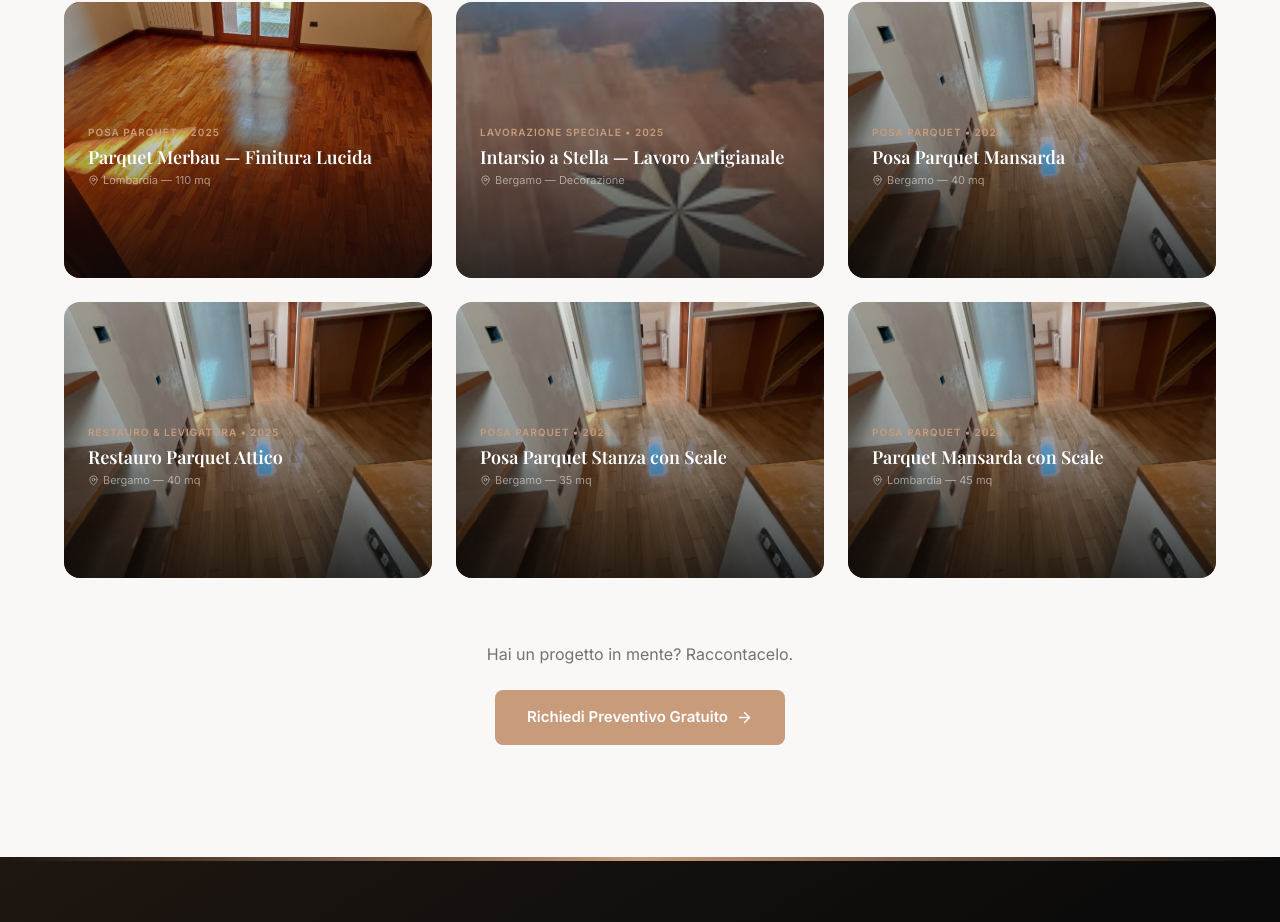
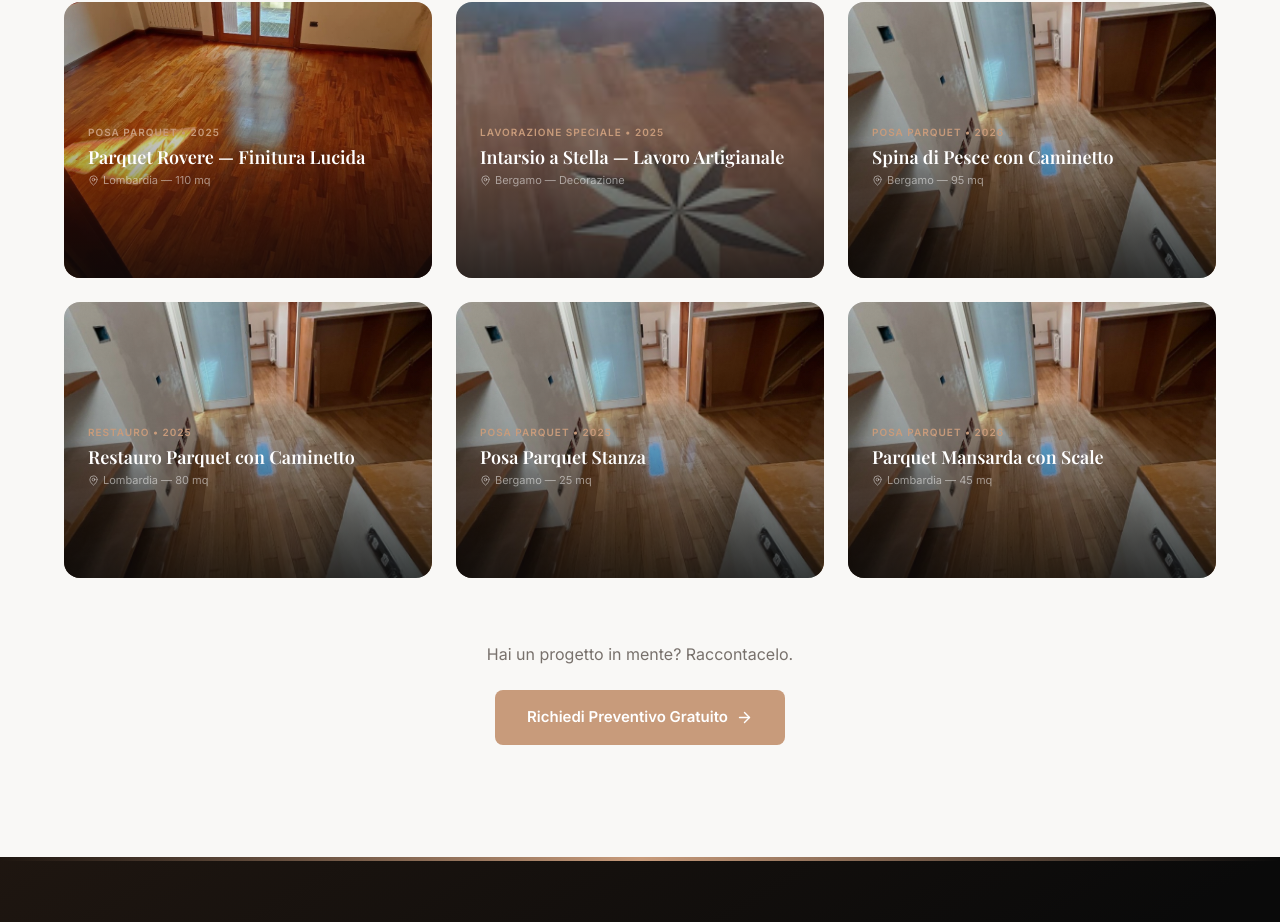
Before and after one commit to sitomohamed/arteparquet.pro, a Next.js app in the folder frontend/: page /portfolio in a window 1280 px wide. Shown: the part 899-1821 px from the top of the page. Built offline with nearby package versions, Linux system fonts and the light colour scheme.

Commit message:
Revert "Fix portfolio: correct titles and descriptions to match actual photos"
This reverts commit afae4f5dd59d73170c04a73b01b80b4822232f47.

```diff
--- a/frontend/src/app/portfolio/page.tsx
+++ b/frontend/src/app/portfolio/page.tsx
@@ -13,13 +13,13 @@ export const metadata: Metadata = {
 const PROJECTS = [
   { id: 1, title: 'Parquet a Spina di Pesce — Rovere', category: 'Posa Parquet', location: 'Bergamo', surface: '85 mq', material: 'Parquet massello rovere — posa a spina di pesce', year: '2026', image: '/portfolio/parquet-spina-pesce-01.jpg', large: true },
   { id: 2, title: 'Levigatura e Verniciatura', category: 'Restauro & Levigatura', location: 'Lombardia', surface: '60 mq', material: 'Levigatura e rifinitura parquet esistente', year: '2026', image: '/portfolio/levigatura-parquet-01.jpg', large: false },
-  { id: 3, title: 'Posa Parquet Camera da Letto', category: 'Posa Parquet', location: 'Bergamo', surface: '30 mq', material: 'Parquet prefinito rovere — posa dritta', year: '2026', image: '/portfolio/posa-parquet-camera-01.jpg', large: false },
-  { id: 4, title: 'Parquet Merbau — Finitura Lucida', category: 'Posa Parquet', location: 'Lombardia', surface: '110 mq', material: 'Parquet merbau con finitura lucida a olio — salone', year: '2025', image: '/portfolio/parquet-rovere-01.jpg', large: false },
+  { id: 3, title: 'Posa Parquet Camera da Letto', category: 'Posa Parquet', location: 'Bergamo', surface: '30 mq', material: 'Parquet prefinito rovere naturale', year: '2026', image: '/portfolio/posa-parquet-camera-01.jpg', large: false },
+  { id: 4, title: 'Parquet Rovere — Finitura Lucida', category: 'Posa Parquet', location: 'Lombardia', surface: '110 mq', material: 'Parquet rovere con finitura lucida a olio', year: '2025', image: '/portfolio/parquet-rovere-01.jpg', large: false },
   { id: 5, title: 'Intarsio a Stella — Lavoro Artigianale', category: 'Lavorazione Speciale', location: 'Bergamo', surface: 'Decorazione', material: 'Intarsio geometrico a stella su parquet massello', year: '2025', image: '/portfolio/intarsio-stella-01.jpg', large: false },
-  { id: 6, title: 'Posa Parquet Mansarda', category: 'Posa Parquet', location: 'Bergamo', surface: '40 mq', material: 'Posa e levigatura parquet rovere chiaro in mansarda', year: '2025', image: '/portfolio/spina-pesce-camino-01.jpg', large: true },
-  { id: 7, title: 'Restauro Parquet Attico', category: 'Restauro & Levigatura', location: 'Bergamo', surface: '40 mq', material: 'Levigatura e rifinitura parquet esistente in attico', year: '2025', image: '/portfolio/spina-pesce-camino-02.jpg', large: false },
-  { id: 8, title: 'Posa Parquet Stanza con Scale', category: 'Posa Parquet', location: 'Bergamo', surface: '35 mq', material: 'Parquet rovere chiaro con scala a vista', year: '2024', image: '/portfolio/posa-parquet-camera-02.jpg', large: false },
-  { id: 9, title: 'Parquet Mansarda con Scale', category: 'Posa Parquet', location: 'Lombardia', surface: '45 mq', material: 'Parquet prefinito rovere chiaro — mansarda con scala', year: '2024', image: '/portfolio/parquet-mansarda-01.jpg', large: false },
+  { id: 6, title: 'Spina di Pesce con Caminetto', category: 'Posa Parquet', location: 'Bergamo', surface: '95 mq', material: 'Parquet rovere — spina di pesce classica', year: '2026', image: '/portfolio/spina-pesce-camino-01.jpg', large: true },
+  { id: 7, title: 'Restauro Parquet con Caminetto', category: 'Restauro', location: 'Lombardia', surface: '80 mq', material: 'Restauro e riposa parquet storico a spina di pesce', year: '2025', image: '/portfolio/spina-pesce-camino-02.jpg', large: false },
+  { id: 8, title: 'Posa Parquet Stanza', category: 'Posa Parquet', location: 'Bergamo', surface: '25 mq', material: 'Parquet prefinito tono caldo', year: '2025', image: '/portfolio/posa-parquet-camera-02.jpg', large: false },
+  { id: 9, title: 'Parquet Mansarda con Scale', category: 'Posa Parquet', location: 'Lombardia', surface: '45 mq', material: 'Parquet prefinito rovere chiaro — mansarda', year: '2026', image: '/portfolio/parquet-mansarda-01.jpg', large: false },
 ]
 
 export default function PortfolioPage() {
```
